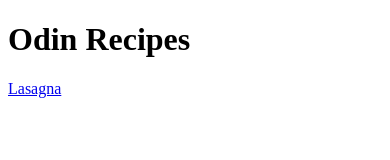
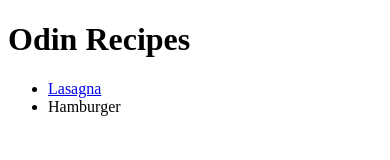
Before and after one commit to brunoarsieli/odin-recipes, a plain HTML site: page index.html in a window 390 px wide. Drawn offline with Linux system fonts and the light colour scheme.

Commit message:
transformed the recipes into a list and inserted hamburger's recipe link

```diff
--- a/index.html
+++ b/index.html
@@ -6,6 +6,9 @@
     </head>
     <body>
         <h1>Odin Recipes</h1>
-        <a href="recipes/lasagna.html">Lasagna</a>
+        <ul>
+            <li><a href="recipes/lasagna.html">Lasagna</a></li>
+            <li><a hreg="recipes/hamburger.html">Hamburger</a></li>
+        </ul>
     </body>
 </html>
```
